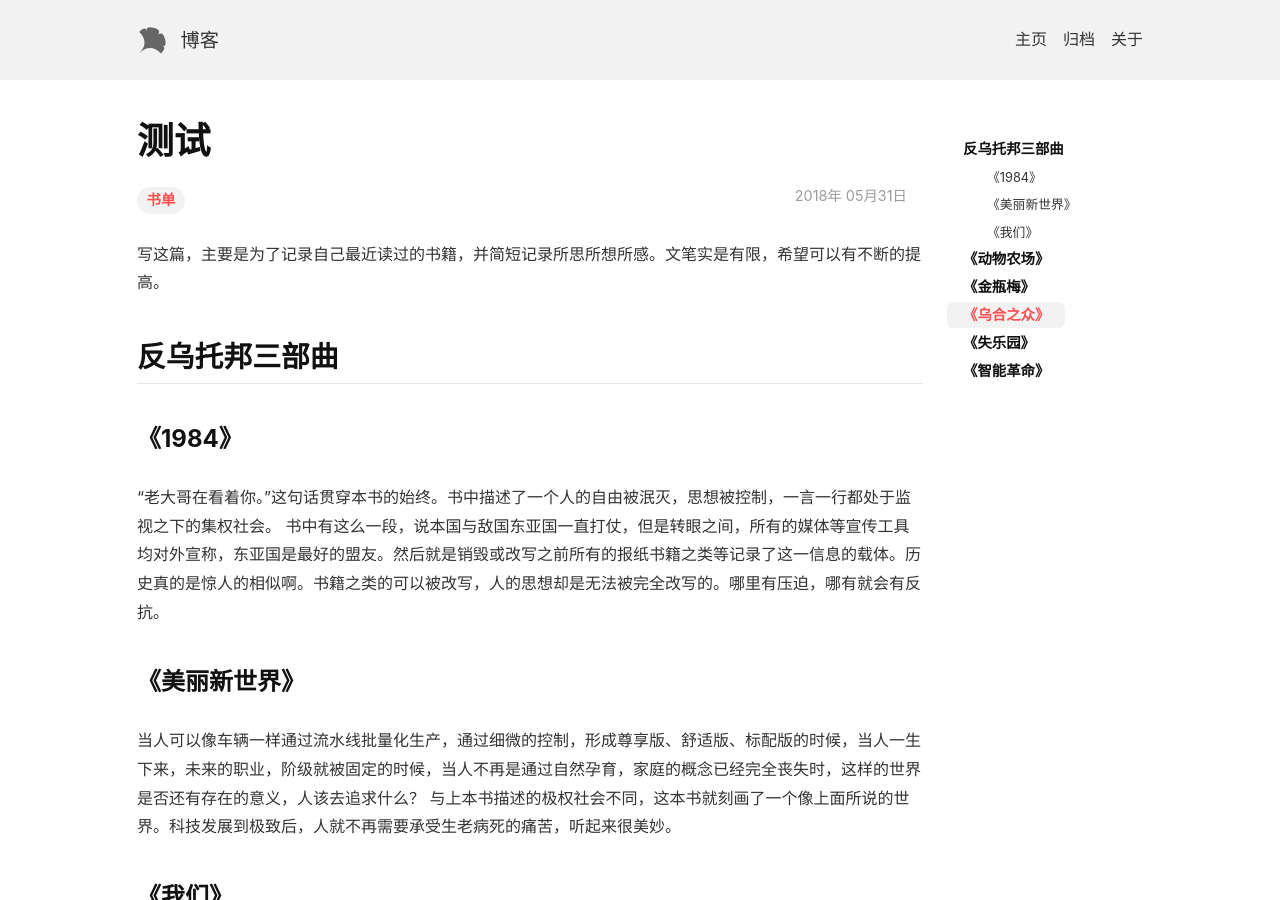
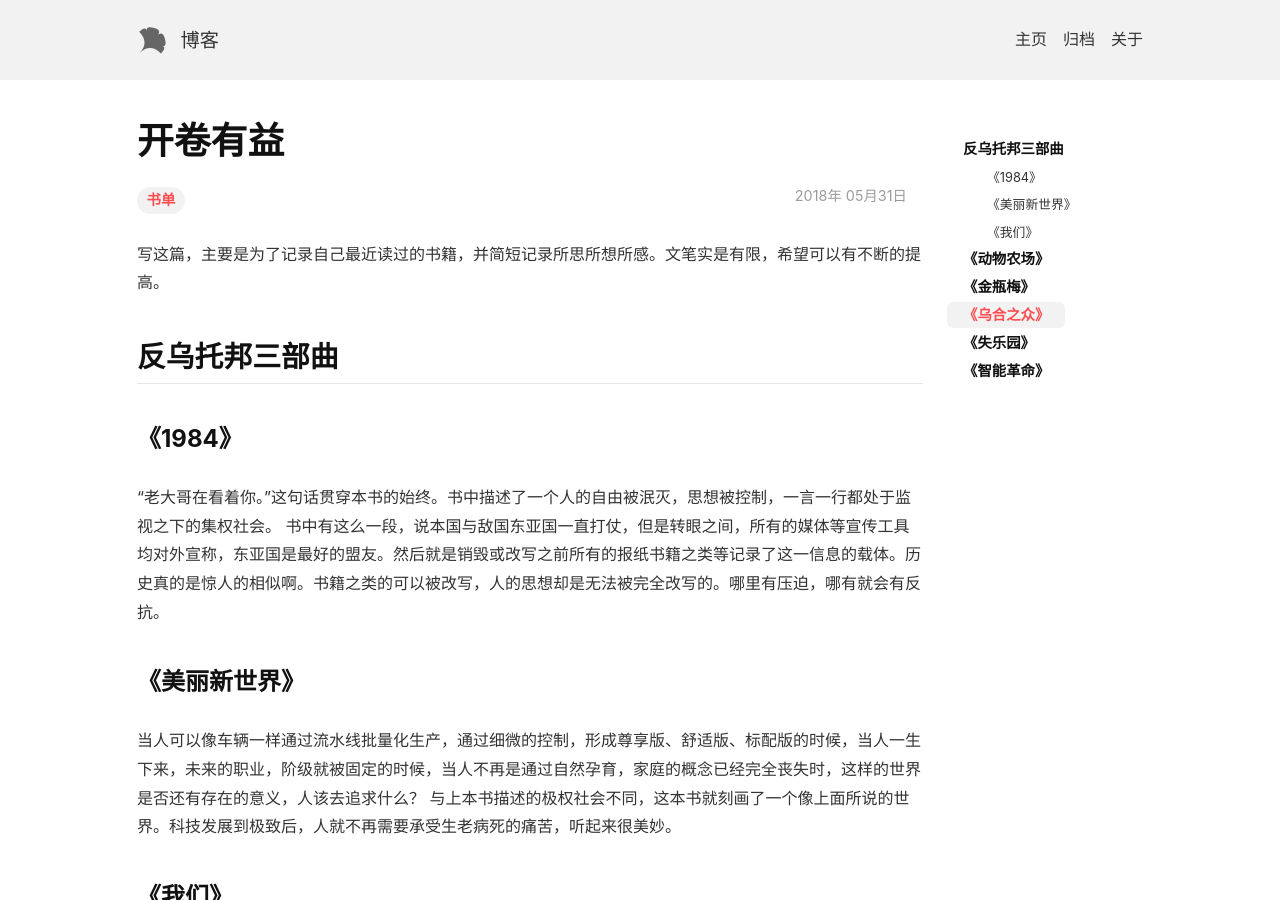
Before and after one commit to Jesuslittlebug/jesuslittlebug.github.io, a Jekyll site: the page built from _posts/2018-05-31-开卷有益.md, in a window 1280 px wide and 900 px high. Built offline with Jekyll 4.4.1, drawn with Linux system fonts in a browser that asks for light colours; nearby versions of some CDN libraries.

Commit message:
修改书单

```diff
--- a/_posts/2018-05-31-开卷有益.md
+++ b/_posts/2018-05-31-开卷有益.md
@@ -1,6 +1,6 @@
 ---
 layout: post
-title: 测试
+title: 开卷有益
 key: szk
 tags: 书单
 mathjax: true
```
